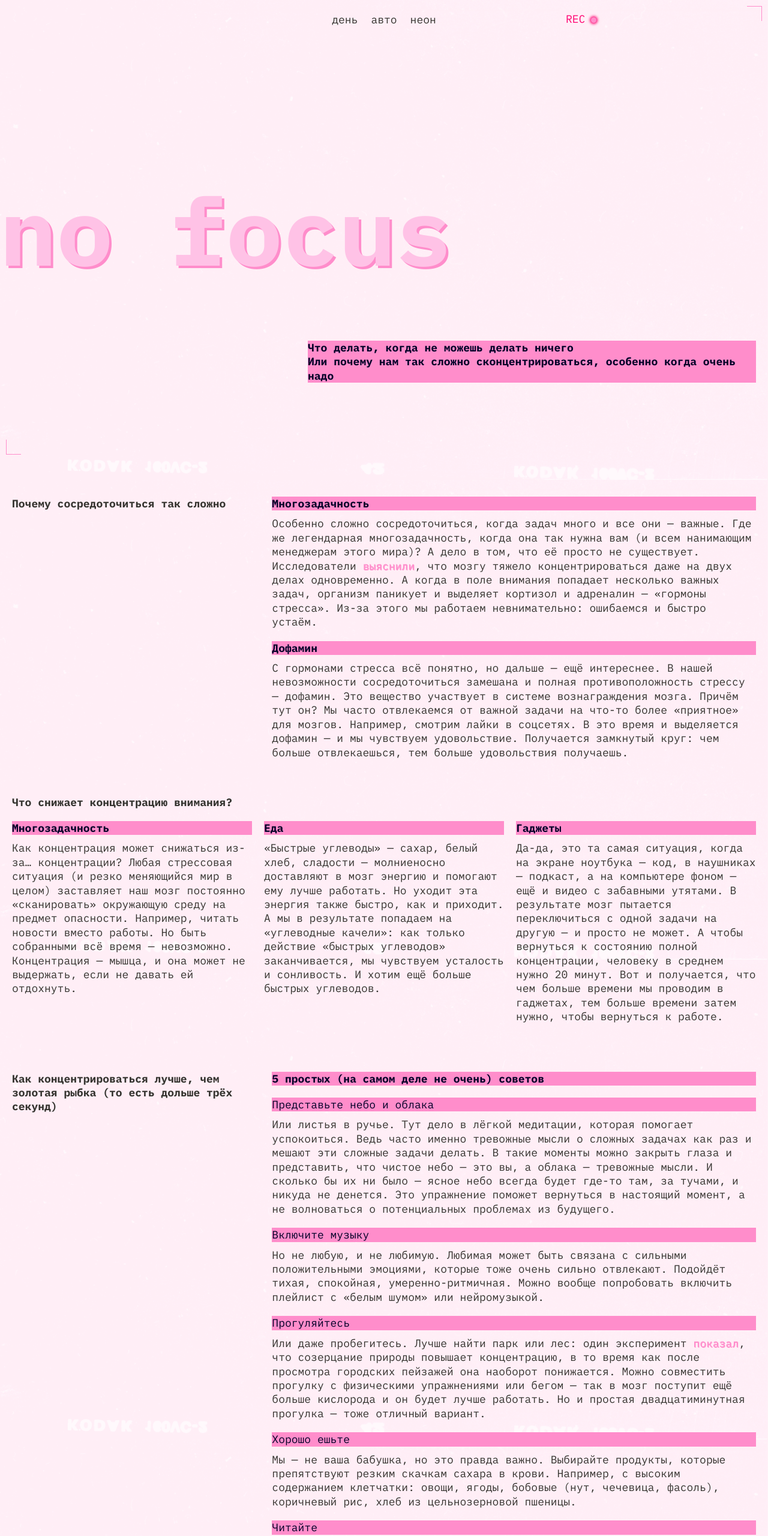
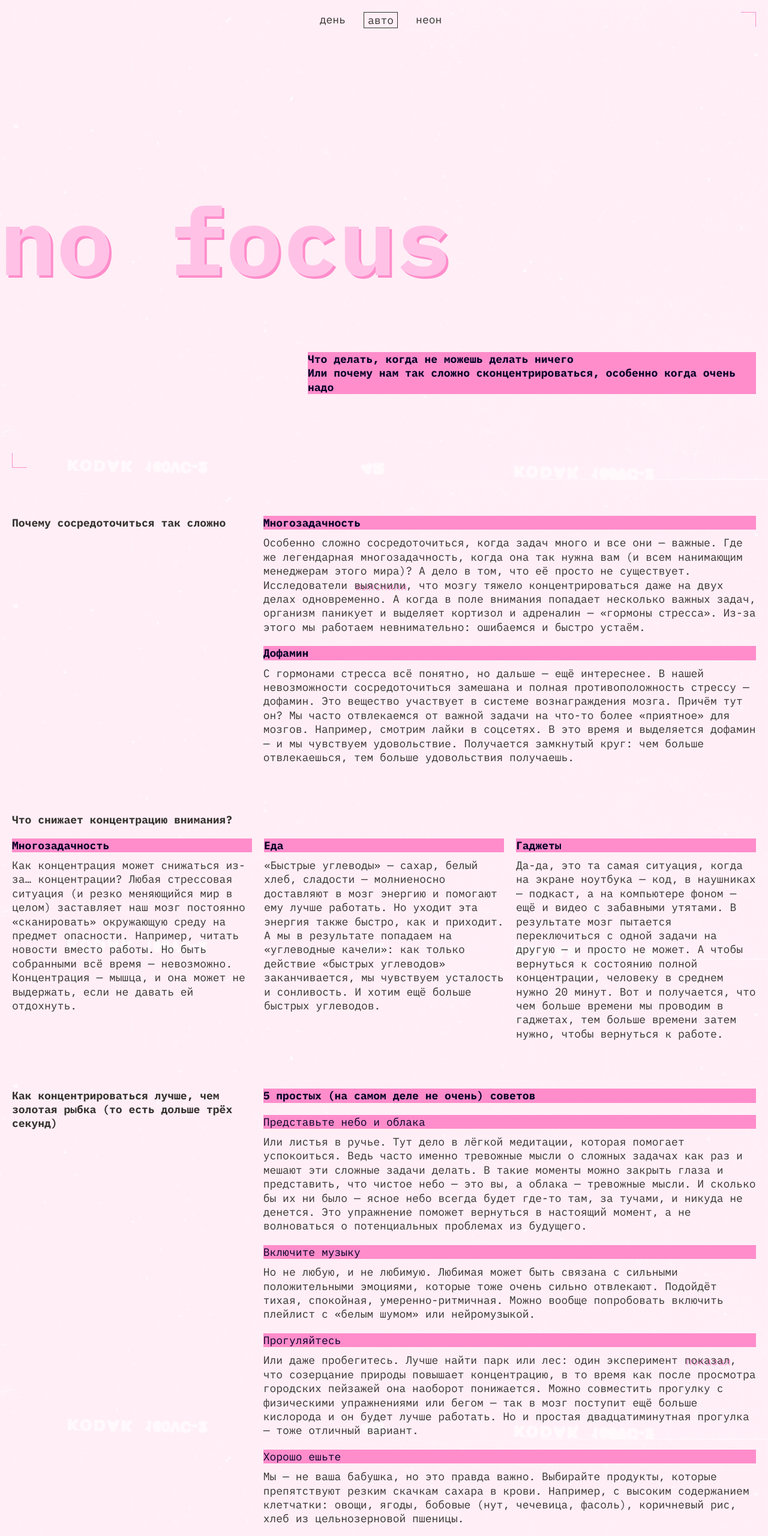
Before and after one commit to StasPosysaev/slozhno-sosredotochitsya-fd, a plain HTML site: page index.html in a window 1280 px wide. Shown: the top 2561 px of the page at 60% size. Drawn offline with Linux system fonts and the light colour scheme.

Commit message:
исправил ошибки

```diff
--- a/index.html
+++ b/index.html
@@ -9,8 +9,8 @@
     <script src="./scripts/script.js"></script>
     <link rel="shortcut icon" href="./images/favicon.ico" type="image/x-icon">
     <link rel="icon" href="./images/favicon.svg" type="image/svg">
+    <link rel="stylesheet" href="./fonts/fonts.css">
     <link rel="stylesheet" href="./styles/globals.css">
-    <link rel="stylesheet" href="./fonts/fonts.css">
     <link rel="stylesheet" href="./styles/variables.css">
     <link rel="stylesheet" href="./styles/style.css">
     <link rel="stylesheet" href="./styles/dark.css">
@@ -52,59 +52,63 @@
     </p>
     </header>
     <main>
-      <section class="dofamin__section section">
+      <section class="section-why section">
         <h2 class="section__title">Почему сосредоточиться так сложно</h2>
         <div>
-          <article>
+          <article class="list">
             <h3 class="text__title-xl title-decor">Многозадачность</h3>
-            <p class="main__text">Особенно сложно сосредоточиться, когда задач много и все они — важные. Где же легендарная многозадачность, когда она так нужна вам (и всем нанимающим менеджерам этого мира)? А дело в том, что её просто не существует. Исследователи <a href="#0" class="text__link">выяснили</a>, что мозгу тяжело концентрироваться даже на двух делах одновременно. А когда в поле внимания попадает несколько важных задач, организм паникует и выделяет кортизол и адреналин — «гормоны стресса». Из-за этого мы работаем невнимательно: ошибаемся и быстро устаём.</p>
+            <p class="main__text">Особенно сложно сосредоточиться, когда задач много и все они — важные. Где же легендарная многозадачность, когда она так нужна вам (и всем нанимающим менеджерам этого мира)? А дело в том, что её просто не существует. Исследователи <a href="https://dana.org/news-and-insights/" class="text__link" target="_blank">выяснили</a>, что мозгу тяжело концентрироваться даже на двух делах одновременно. А когда в поле внимания попадает несколько важных задач, организм паникует и выделяет кортизол и адреналин — «гормоны стресса». Из-за этого мы работаем невнимательно: ошибаемся и быстро устаём.</p>
           </article>
-          <article>
+          <article class="list">
             <h3 class="text__title-xl title-decor">Дофамин</h3>
             <p class="main__text">С гормонами стресса всё понятно, но дальше — ещё интереснее. В нашей невозможности сосредоточиться замешана и полная противоположность стрессу — дофамин. Это вещество участвует в системе вознаграждения мозга. Причём тут он? Мы часто отвлекаемся от важной задачи на что-то более «приятное» для мозгов. Например, смотрим лайки в соцсетях. В это время и выделяется дофамин — и мы чувствуем удовольствие. Получается замкнутый круг: чем больше отвлекаешься, тем больше удовольствия получаешь.</p>
           </article>
         </div>
       </section>
-      <section class="concentration__section section">
+      <section class="section-causes section">
         <h2 class="section__title">Что снижает концентрацию внимания?</h2>
         <div class="grid-container">
-          <article class="multi">
+          <article class="list">
             <h3 class="text__title-xl title-decor">Многозадачность</h3>
             <p class="main__text">Как концентрация может снижаться из-за… концентрации? Любая стрессовая ситуация (и резко меняющийся мир в целом) заставляет наш мозг постоянно «сканировать» окружающую среду на предмет опасности. Например, читать новости вместо работы. Но быть собранными всё время — невозможно. Концентрация — мышца, и она может не выдержать, если не давать ей отдохнуть.</p>
           </article>
-          <article class="eat">
+          <article class="list">
             <h3 class="text__title-xl title-decor">Еда</h3>
             <p class="main__text">«Быстрые углеводы» — сахар, белый хлеб, сладости — молниеносно доставляют в мозг энергию и помогают ему лучше работать. Но уходит эта энергия также быстро, как и приходит. А мы в результате попадаем на «углеводные качели»: как только действие «быстрых углеводов» заканчивается, мы чувствуем усталость и сонливость. И хотим ещё больше быстрых углеводов.</p>
           </article>
-          <article class="gadgets">
+          <article class="list">
             <h3 class="text__title-xl title-decor">Гаджеты</h3>
             <p class="main__text">Да-да, это та самая ситуация, когда на экране ноутбука — код, в наушниках — подкаст, а на компьютере фоном — ещё и видео с забавными утятами. В результате мозг пытается переключиться с одной задачи на другую — и просто не может. А чтобы вернуться к состоянию полной концентрации, человеку в среднем нужно 20 минут. Вот и получается, что чем больше времени мы проводим в гаджетах, тем больше времени затем нужно, чтобы вернуться к работе.</p>
           </article>
         </div>
       </section>
-      <section class="fish__section section">
+      <section class="section-advices section">
         <h2 class="section__title">Как концентрироваться лучше, чем золотая рыбка (то есть дольше трёх секунд)</h2>
-        <div>
-          <article class="margin">
+        <div class="advices__container">
           <h3 class="text__title-xl title-decor">5 простых (на самом деле не очень) советов</h3>
-            <h4 class="text__title title-decor">Представьте небо и облака</h4>
+          <article class="list">
+            <ul>
+              <li class="list-item">
+                <h3 class="text__title title-decor">Представьте небо и облака</h3>
                 <p class="main__text">Или листья в ручье. Тут дело в лёгкой медитации, которая помогает успокоиться. Ведь часто именно тревожные мысли о сложных задачах как раз и мешают эти сложные задачи делать. В такие моменты можно закрыть глаза и представить, что чистое небо — это вы, а облака — тревожные мысли. И сколько бы их ни было — ясное небо всегда будет где-то там, за тучами, и никуда не денется. Это упражнение поможет вернуться в настоящий момент, а не волноваться о потенциальных проблемах из будущего.</p>
-          </article>
-          <article>
+              </li>
+              <li class="list-item">
                 <h4 class="text__title title-decor">Включите музыку</h4>
                 <p class="main__text">Но не любую, и не любимую. Любимая может быть связана с сильными положительными эмоциями, которые тоже очень сильно отвлекают. Подойдёт тихая, спокойная, умеренно-ритмичная. Можно вообще попробовать включить плейлист с «белым шумом» или нейромузыкой.</p>
-          </article>
-          <article>
+              </li>
+              <li class="list-item">
                 <h4 class="text__title title-decor">Прогуляйтесь</h4>
-            <p class="main__text">Или даже пробегитесь. Лучше найти парк или лес: один эксперимент <a href="#0" class="text__link">показал</a>, что созерцание природы повышает концентрацию, в то время как после просмотра городских пейзажей она наоборот понижается. Можно совместить прогулку с физическими упражнениями или бегом — так в мозг поступит ещё больше кислорода и он будет лучше работать. Но и простая двадцатиминутная прогулка — тоже отличный вариант.</p>
-          </article>
-          <article>
+                <p class="main__text">Или даже пробегитесь. Лучше найти парк или лес: один эксперимент <a href="https://www.sciencedirect.com/science/article/abs/pii/S0272494415000328" class="text__link" target="_blank">показал</a>, что созерцание природы повышает концентрацию, в то время как после просмотра городских пейзажей она наоборот понижается. Можно совместить прогулку с физическими упражнениями или бегом — так в мозг поступит ещё больше кислорода и он будет лучше работать. Но и простая двадцатиминутная прогулка — тоже отличный вариант.</p>
+              </li>
+              <li class="list-item">
                 <h4 class="text__title title-decor">Хорошо ешьте</h4>
                 <p class="main__text">Мы — не ваша бабушка, но это правда важно. Выбирайте продукты, которые препятствуют резким скачкам сахара в крови. Например, с высоким содержанием клетчатки: овощи, ягоды, бобовые (нут, чечевица, фасоль), коричневый рис, хлеб из цельнозерновой пшеницы.</p>
-          </article>
-          <article>
+              </li>
+              <li class="list-item">
                 <h4 class="text__title title-decor">Читайте</h4>
                 <p class="main__text">Настоящие бумажные книги. Это правда помогает с концентрацией: чтобы прочитать пост в соцсети, достаточно нескольких минут или даже секунд. А вот интересная книга способна затянуть и на несколько часов и круто тренирует направленное внимание.</p>
+              </li>
+            </ul>
           </article>
         </div>
       </section>
@@ -119,7 +123,7 @@
         </div>
       </section>
     </main>
-    <footer class="footer">
+    <footer class="footer decorated-zone">
       <h2 class="footer__title accent">focus</h2>
     </footer>
   </body>
--- a/styles/dark.css
+++ b/styles/dark.css
@@ -17,6 +17,10 @@
   --link-color: #DB00FF;
   --section-title-color: #FF0070;
 }
+
+ .theme-dark .header__rec {
+  display: inline;
+}
   /* сохраните этот селектор в приведённом виде.
     Так стили написанные ниже будут иметь больший вес,
     чем стили в медиазапросе предпочтений пользователя
--- a/styles/globals.css
+++ b/styles/globals.css
@@ -42,8 +42,3 @@ a {
   background: none;
   border: none;
 }
-
-img {
-  block-size: 100%;
-  inline-size: 100%;
-}
--- a/styles/light.css
+++ b/styles/light.css
@@ -18,6 +18,10 @@
   --menu-color: #353430;
   --link-color: #FF8DCB;
   --section-title-color: #353430;
+  --hover-color: #32312D66;
+  --focus-color: #353430;
+  --link-shadow-color: #FF8DCB;
+  --link-text-color: #353430;
 }
 
 @media (prefers-color-scheme: light) {
@@ -31,17 +35,18 @@
   --menu-color: #353430;
   --link-color: #FF8DCB;
   --section-title-color: #353430;
+  --hover-color: #32312D66;
+  --focus-color: #353430;
+  --link-shadow-color: #FF8DCB;
+  --link-text-color: #353430;
   }
-  .theme-light .header__rec {
+}
+
+ .header__rec {
   display: none;
-}
 }
 
 .theme-light .page {
   /* Вам также нужно будет написать ряд подобных селекторов */
 
 }
-
-.theme-light .header__rec {
-  display: none;
-}
--- a/styles/style.css
+++ b/styles/style.css
@@ -12,6 +12,7 @@
 .header {
   position: relative;
   min-inline-size: 375px;
+  block-size: 100vh;
   min-block-size: 668px;
   display: grid;
   grid-template-rows: 1fr min-content 1fr;
@@ -20,15 +21,15 @@
 .header__rec {
   position: absolute;
   top: 10px;
-  left: 304px;
+  right: 20px;
   font-size: var(--text-font-size);
   color: var(--accent-color);
   font-family: var(--font-family);
   text-transform: uppercase;
 }
 
-.header::before,
-.header::after {
+.decorated-zone::before,
+.decorated-zone::after {
   content: "";
   position: absolute;
   inline-size: 25px;
@@ -36,14 +37,14 @@
   border: 1px solid var(--decor-color);
 }
 
-.header::before {
+.decorated-zone::before {
   top: 10px;
   right: 10px;
   border-left: none;
   border-bottom: none;
 }
 
-.header::after {
+.decorated-zone::after {
   bottom: 10px;
   left: 10px;
   border-right: none;
@@ -62,12 +63,13 @@
 }
 
 .header__theme-menu {
-  justify-self: end;
-  align-self: center;
-  margin-inline-end: var(--page-margin);
+  display: flex;
+  justify-content: center;
+  align-items: end;
+  flex-direction: column;
+  margin-inline-end: 18px;
   margin-block-start: 75px;
   margin-block-end: 65px;
-  min-width: 70px;
 }
 
 .header__theme-menu-list {
@@ -77,6 +79,10 @@
   font-family: var(--font-family);
   font-size: var(--text-font-size);
   color: var(--menu-color);
+}
+
+.header__theme-menu-button {
+  transition: all 0.3s ease;
 }
 
 .header__title {
@@ -96,6 +102,7 @@
   align-self: center;
   margin-block-end: 66px;
   margin-block-start: 55px;
+  margin-inline: var(--page-margin);
 }
 
 .title-decor {
@@ -105,34 +112,35 @@
   font-size: var(--text-font-size);
   line-height: 23.4px;
   font-family: var(--font-family);
-  margin-inline: var(--page-margin);
-  /* margin-block-end: var(--margin-title); */
 }
 
 .text__link {
   text-decoration: none;
-  color: var(--link-color);
-  text-shadow: 1px 1px 0 var(--shadow-color);
+  color: var(--text-color);
+  text-shadow: 2px 2px 0 var(--link-shadow-color);
   font-family: var(--font-family);
-}
-
-.main__img {
-  inline-size: 100%;
-  margin-inline: var(--page-margin);
-  margin-block-start: var(--page-margin);
 }
 
 .section__title {
   font-family: var(--font-family);
   color: var(--section-title-color);
-  margin-inline: var(--page-margin);
   font-size: var(--text-font-size);
   margin-block-end: var(--margin-title);
 }
 
-.dofamin__section {
+.section {
+  margin-inline: var(--page-margin);
+}
+
+.section-why {
   margin-block-start: 40px;
   margin-block-end: 50px;
+}
+
+.advices__container {
+  display: flex;
+  flex-direction: column;
+  gap: 10px;
 }
 
 .text__title-xl {
@@ -141,7 +149,6 @@
 
 .main__text {
   font-family: var(--font-family);
-  margin-inline: var(--page-margin);
   color: var(--text-color);
   margin-block-end: var(--margin-title);
   line-height: 23.4px;
@@ -149,76 +156,48 @@
 }
 
 .text__title {
-  margin-inline: var(--page-margin);
   font-weight: normal;
   margin-block-end: var(--margin-title-s);
 }
 
-.fish__section .section__title {
+.section-advices .section__title {
   margin-block-start: 50px;
 }
 
-.margin .text__title-xl {
-  margin-block-end: 20px;
-}
-
 .img__section {
-  margin-block-start: 50px;
+  margin-block-start: 30px;
 }
 
 .img__container {
   display: flex;
   flex-direction: column;
   gap: 10px;
-  margin-inline: 10px;
   margin-block-end: 40px;
 }
 
 .footer {
   position: relative;
+  block-size: 100vh;
+  min-block-size: 668px;
+  display: flex;
+  justify-content: center;
+  align-items: center;
 }
 
 .footer__title {
   font-size: clamp(7.25rem, 7.0115rem + 1.0178vw, 7.5rem);
-  justify-self: center;
-  align-self: center;
-  padding-block-start: 286px;
-  padding-block-end: 285px;
-  min-inline-size: 348px;
-  min-block-size: 96px;
+  max-inline-size: 348px;
+  inline-size: 100%;
   text-shadow: 2px 2px 0 var(--shadow-color);
 }
 
-.footer::before,
-.footer::after {
-  content: "";
-  position: absolute;
-  width: 25px;
-  height: 25px;
-  border: 1px solid var(--decor-color);
-}
-
-.footer::before {
-  top: 10px;
-  right: 10px;
-  border-left: none;
-  border-bottom: none;
-}
-
-.footer::after {
-  bottom: 10px;
-  left: 10px;
-  border-right: none;
-  border-top: none;
-}
-
 .header__theme-menu-button:hover {
-  border: 1px solid var(--decor-color);
+  border: 1px solid var(--hover-color);
 }
 
 .header__theme-menu-button:focus {
   outline: none;
-  border-bottom: 1px solid var(--decor-color);
+  border-bottom: 1px solid var(--focus-color);
 }
 
 a:hover {
@@ -231,23 +210,18 @@ a:focus {
 }
 
 .header__theme-menu-button_active {
+  border: 1px solid var(--focus-color);
   pointer-events: none;
 }
 
 @media (width >= 768px) {
-
   .header {
     min-block-size: 1024px;
   }
 
-  .header__rec {
-    top: 20px;
-    left: 687px;
-  }
-
   .header__title,
   .footer__title {
-    font-size: clamp(7.5rem, 0.5625rem + 14.4531vw, 9.8125rem) ;
+    font-size: clamp(7.5rem, 0.5625rem + 14.4531vw, 9.8125rem);
   }
 
   .header__title {
@@ -255,205 +229,215 @@ a:focus {
   }
 
   .header__text {
+    margin-block-start: 45px;
     margin-inline-start: 384px;
     margin-inline-end: 20px;
   }
 
-  .dofamin__section {
+  .header__theme-menu {
+    margin-inline-end: 25px;
+    margin-block-start: 80px;
+  }
+
+  .header__rec {
+    top: 20px;
+    right: 30px;
+  }
+
+  .decorated-zone::before {
+    top: 20px;
+    right: 20px;
+  }
+
+  .decorated-zone::after {
+    bottom: 20px;
+    left: 20px;
+  }
+
+  .section {
+    margin-inline: 20px;
+  }
+
+  .section-why {
     display: grid;
     grid-template-columns: 1fr 2fr;
     gap: var(--gap-grid);
-    margin-inline-start: var(--margin-title);
     margin-block-start: 60px;
-    margin-block-end: -15px;
   }
 
-  .dofamin__section .section__title {
+  .section-why .section__title {
     grid-column: 1;
+    margin-inline-start: 0px;
   }
 
-  .dofamin__section .main__text {
+  .section-why .main__text {
     grid-column: 2;
   }
 
-  .dofamin__section .text__title-xl {
+  .section-why .text__title-xl {
     grid-column: 2;
-    /* margin-block-end: -10px; */
-    /* max-block-size: 23px; */
   }
 
-  .concentration__section {
-    margin-block-start: 80px;
-    margin-inline: var(--margin-title-s);
+  .section-why .list {
+    display: flex;
+    flex-direction: column;
   }
 
-  .concentration__section .section__title {
-    margin-inline-end: 512px;
-    margin-inline-start: 20px;
+  .section-causes {
+    margin-block-start: 60px;
   }
 
-  .fish__section {
+  .section-causes .section__title {
+    margin-inline-end: 512px;
+    margin-inline-start: 0px;
+  }
+
+  .section-advices {
     display: grid;
     grid-template-columns: 1fr 2fr;
     gap: var(--gap-grid);
     margin-block-start: 80px;
-    margin-inline: var(--margin-title-s)
   }
 
-  .fish__section .section__title {
+  .section-advices .section__title {
     margin-block-start: 0px;
     grid-column: 1;
   }
 
-  .fish__section > .text__title {
+  .section-advices > .text__title {
     grid-column: 2;
     margin-block-end: -10px;
   }
 
-  .fish__section > .text__title-xl {
+  .section-advices > .text__title-xl {
     grid-column: 2;
   }
 
-  .fish__section > .main__text{
+  .section-advices > .main__text {
     grid-column: 2;
+  }
+
+  .img__section {
+    padding-block-start: 30px;
+    margin-block-end: 80px;
+  }
+
+  .img__section .text__title-xl {
+    margin-block-end: 0px;
   }
 
   .img__container {
     display: grid;
     grid-template-columns: 1fr 1fr 1fr;
-    grid-template-rows: min-content 1fr 1fr 1fr;
+    grid-template-rows: min-content 1fr 1fr 1.5fr;
     gap: var(--gap-grid);
-    min-inline-size: 728px;
-    block-size: clamp(780px, 80vw, 1091px);
+    max-block-size: 780px;
+    block-size: 100%;
+  }
+
+  .img__container img {
+    block-size: 100%;
+    inline-size: 100%;
+    object-fit: cover;
   }
 
   .img__container > .text__title-xl {
     grid-row: 1;
     grid-column: 1/4;
-    margin-block-start: var(--margin-title);
-    margin-inline: var(--margin-title);
   }
 
   .sunset-img {
     grid-column: 1 / 3;
     grid-row: 2;
-    object-fit: cover;
   }
 
   .ice-cream-img {
     grid-column: 3;
     grid-row: 2 / 4;
-    object-fit: cover;
   }
 
   .tape-img {
     grid-column: 1;
     grid-row: 3 / 5;
-    object-fit: cover;
   }
 
   .books-img {
     grid-column: 2;
     grid-row: 3;
-    object-fit: cover;
   }
 
   .street-img {
     grid-column: 2 / 4;
     grid-row: 4;
-    object-fit: cover;
   }
 
   .footer__title {
-    align-self: center;
-    justify-self: center;
-    /* padding-block-start: 319px; */
-    min-inline-size: 360px;
-    min-block-size: 99px;
+    max-inline-size: 360px;
+    inline-size: 100%;
   }
 }
 
 @media (width >= 1024px) {
-
   .header {
     min-block-size: 768px;
   }
 
-  .header__rec {
-    top: 20px;
-    left: 943px;
-  }
-
   .header__title,
   .footer__title {
-    font-size: clamp(7.5rem, 0.5625rem + 14.4531vw, 9.8125rem) ;
+    font-size: clamp(7.5rem, 0.5625rem + 14.4531vw, 9.8125rem);
+    /* !Уважаемый ревьюер Никита, вы мне оставили пометку что такой размер шрифта нужно указывать от ширины 768px, но указать ширину именно так было сказано в задании, это не моё решение. (Для планшета и десктопа). */
   }
 
   .header__theme-menu {
-  justify-self: center;
-  align-self: start;
-  margin-inline-end: 0px;
-  margin-block-start: 20px;
-  margin-block-end: 0px;
+    justify-content: start;
+    align-items: center;
+    margin-block-start: 20px;
+    margin-block-end: 0px;
+  }
+
+  .header__theme-menu-item {
+    margin-inline-start: 14px;
   }
 
   .header__theme-menu-list {
-  flex-direction: row;
+    flex-direction: row;
   }
 
   .header__text {
     margin-inline-start: 513px;
   }
 
-  .section {
-    margin-inline: var(--margin-title-s);
-  }
-
-  .dofamin__section {
-    margin-block-end: -40px;
+  .section-why {
+    grid-template-columns: 1fr 2.06fr;
   }
 
   .grid-container {
     display: grid;
     grid-template-columns: 1fr 1fr 1fr;
+    gap: 20px;
   }
 
-  .concentration__section {
-    margin-block-end: -20px;
-  }
-
-  .concentration__section .section__title {
+  .section-causes .section__title {
     grid-column: 1;
     margin-inline-end: 689px;
-    margin-inline-start: 10px;
     gap: var(--gap-grid);
   }
 
-  .multi {
-    grid-column: 1;
-  }
-
-  .eat {
-    grid-column: 2;
-  }
-
-  .gadgets {
-    grid-column: 3;
+  .section-advices {
+    grid-template-columns: 1fr 2.06fr;
+    margin-block-start: 60px;
   }
 
   .img__section {
-    margin-block-start: 35px;
+    margin-block-end: ;
   }
 
   .footer {
-    /* min-block-size: 768px; */
+    margin-block-start: 350px;
   }
 
   .footer__title {
-    padding-block-start: 580px;
-    padding-block-end: 319px;
-    min-inline-size: 471px;
-    min-block-size: 130px;
+    max-inline-size: 471px;
+    inline-size: 100%;
   }
-
 }
--- a/styles/variables.css
+++ b/styles/variables.css
@@ -10,6 +10,7 @@
   --margin-title: 20px;
   --margin-title-s: 10px;
   --gap-grid: 20px;
+  --gap-flex: 10px;
   --bg-image: url(../images/cover-image-dark.png);
   --bg-color: #000028;
   --text-color: #F1B2CE;
@@ -21,4 +22,8 @@
   --title-text-color: #000028;
   --link-color: #DB00FF;
   --section-title-color: #FF0070;
+  --hover-color: #FF007066;
+  --focus-color: #FF0070;
+  --link-shadow-color: #FF0070;
+  --link-text-color: #F1B2CE;
 }
```
Lines whose indentation alone changed are shown as unchanged.
